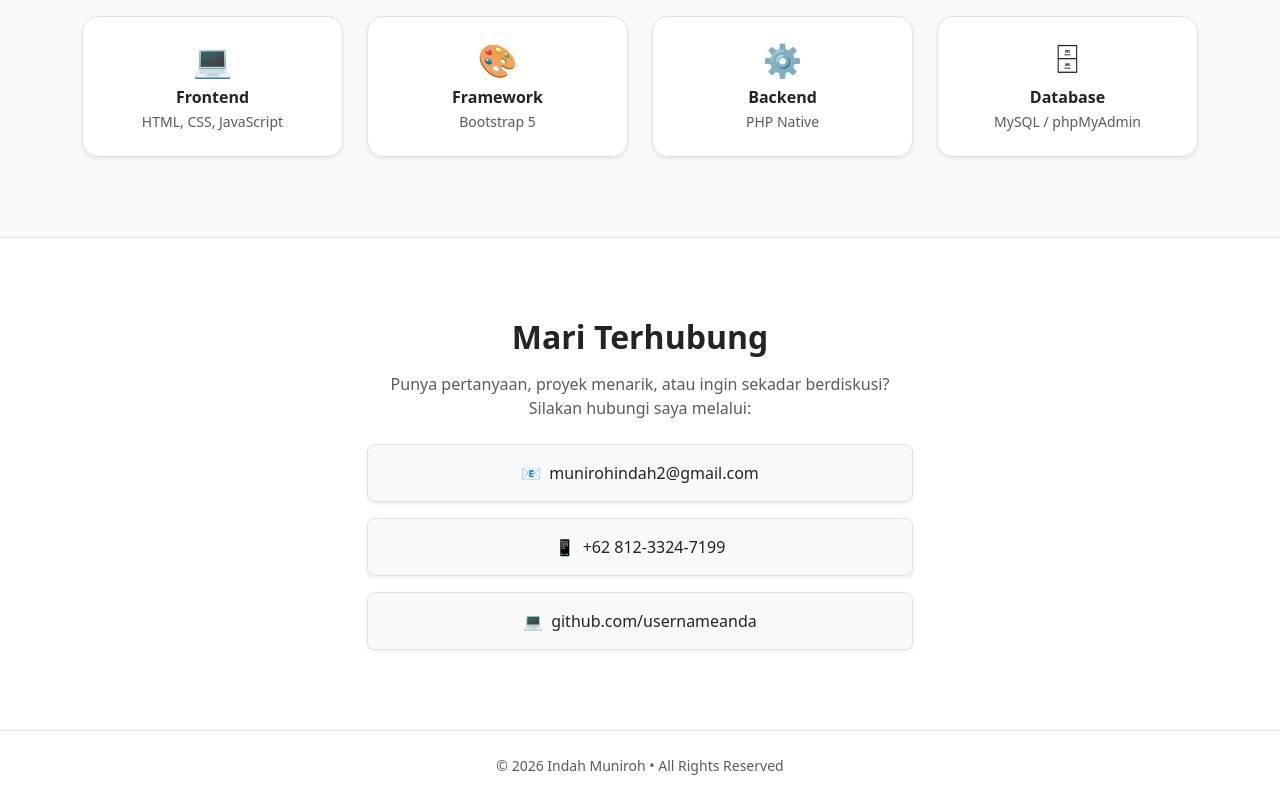
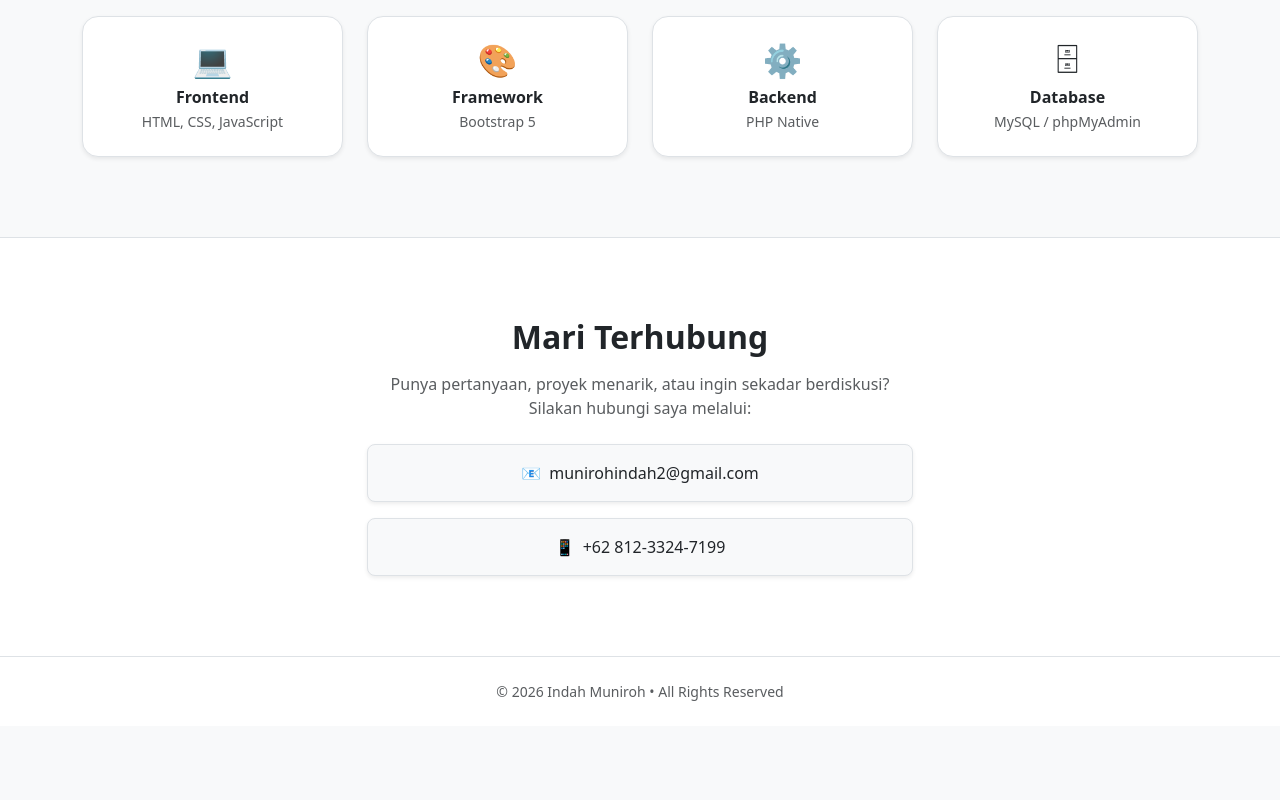
Before and after one commit to Indah-muniroh/IndahMuniroh, a plain HTML site: page index.html in a window 1280 px wide. Shown: the part 1977-2777 px from the top of the page. After the commit the page ends 2703 px from the top, so only its background shows below. Drawn offline with nearby package versions, Linux system fonts and the light colour scheme.

Commit message:
Add files via upload

```diff
--- a/index.html
+++ b/index.html
@@ -223,9 +223,6 @@
                         <a href="https://wa.me/6281234567890" target="_blank" class="p-3 bg-light rounded-3 border text-decoration-none text-dark fw-medium shadow-sm d-flex align-items-center justify-content-center gap-2">
                             <span>📱</span> +62 812-3324-7199
                         </a>
-                        <a href="https://github.com/usernameanda" target="_blank" class="p-3 bg-light rounded-3 border text-decoration-none text-dark fw-medium shadow-sm d-flex align-items-center justify-content-center gap-2">
-                            <span>💻</span> github.com/usernameanda
-                        </a>
                     </div>
                 </div>
             </div>
```
